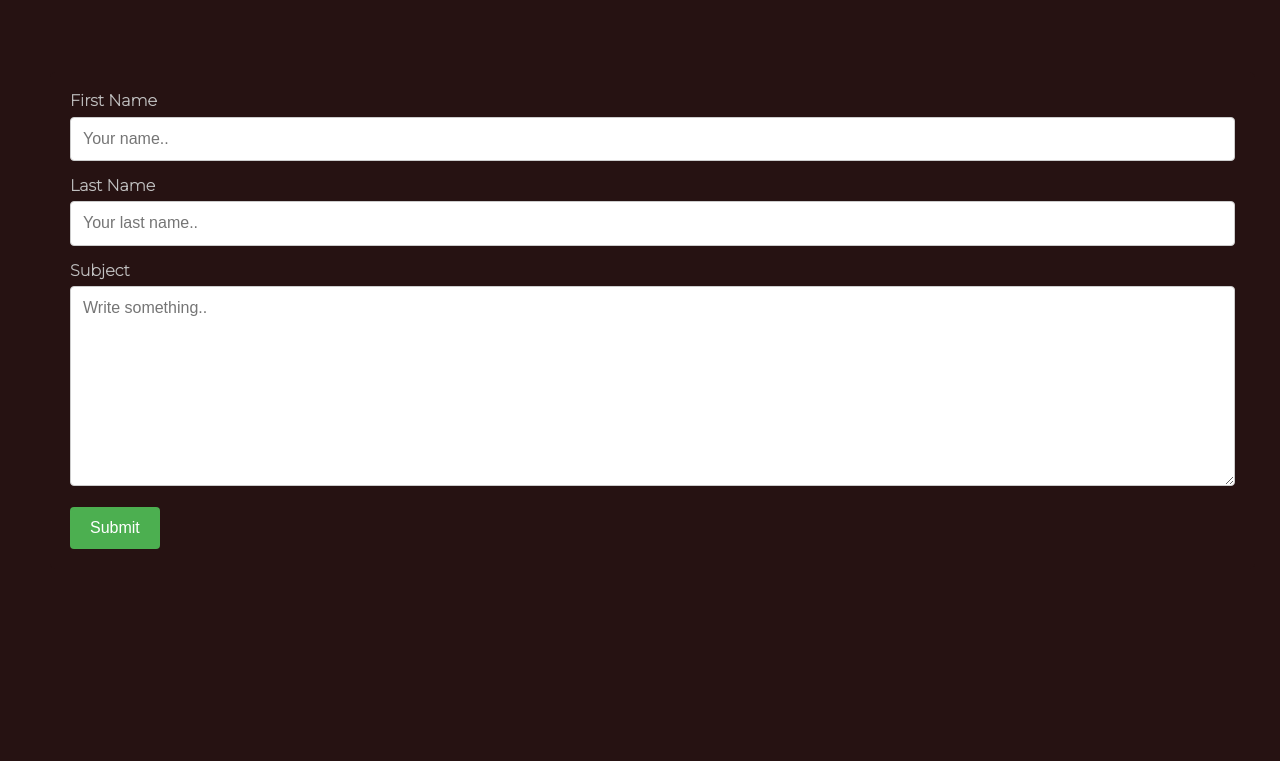
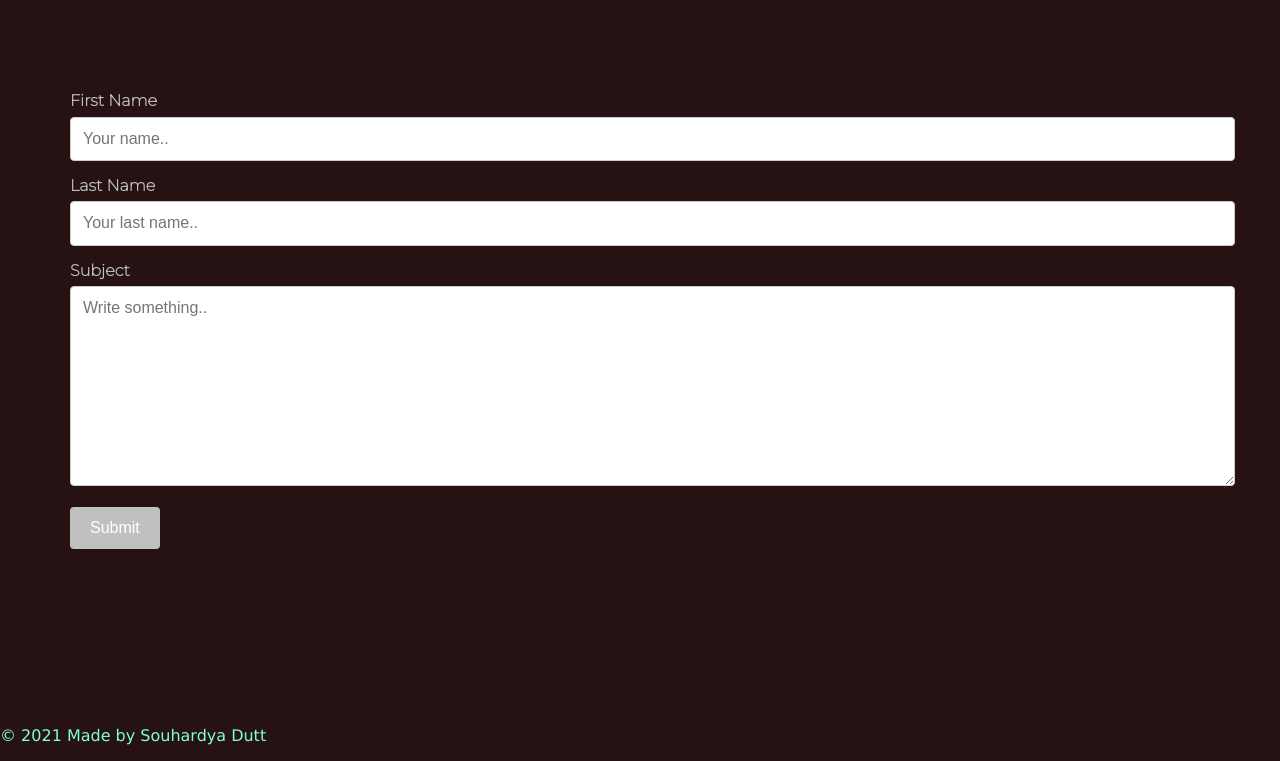
Before and after one commit to souhardya-970/IEEE_Lead, a plain HTML site: page index.htm in a window 1280 px wide. Shown: the part 4164-4925 px from the top of the page. Before the commit the page ends 4875 px from the top, so only its background shows below. Drawn offline with nearby package versions, Linux system fonts and the light colour scheme.

Commit message:
Added footer

```diff
--- a/CSS/styles.css
+++ b/CSS/styles.css
@@ -173,7 +173,7 @@ textarea {
 
 /* Style the submit button with a specific background color etc */
 input[type="submit"] {
-  background-color: #4caf50;
+  background-color: silver;
   color: white;
   padding: 12px 20px;
   border: none;
@@ -183,7 +183,7 @@ input[type="submit"] {
 
 /* When moving the mouse over the submit button, add a darker green color */
 input[type="submit"]:hover {
-  background-color: #45a049;
+  background-color: aquamarine;
 }
 
 /* Add a background color and some padding around the form */
@@ -198,3 +198,8 @@ label {
   font-family: "Montserrat", sans-serif;
   padding: 50px 0 0 0;
 }
+footer {
+  color: aquamarine;
+  font-family: Verdana, Geneva, Tahoma, sans-serif;
+  font-size: 1em;
+}
--- a/index.htm
+++ b/index.htm
@@ -182,6 +182,9 @@
             </form>
         </div>
     </section>
+    <footer>
+        <p>&copy; 2021 Made by Souhardya Dutt</p>
+    </footer>
     <script src="./JS/main.js"></script>
 </body>
 </html>
```
